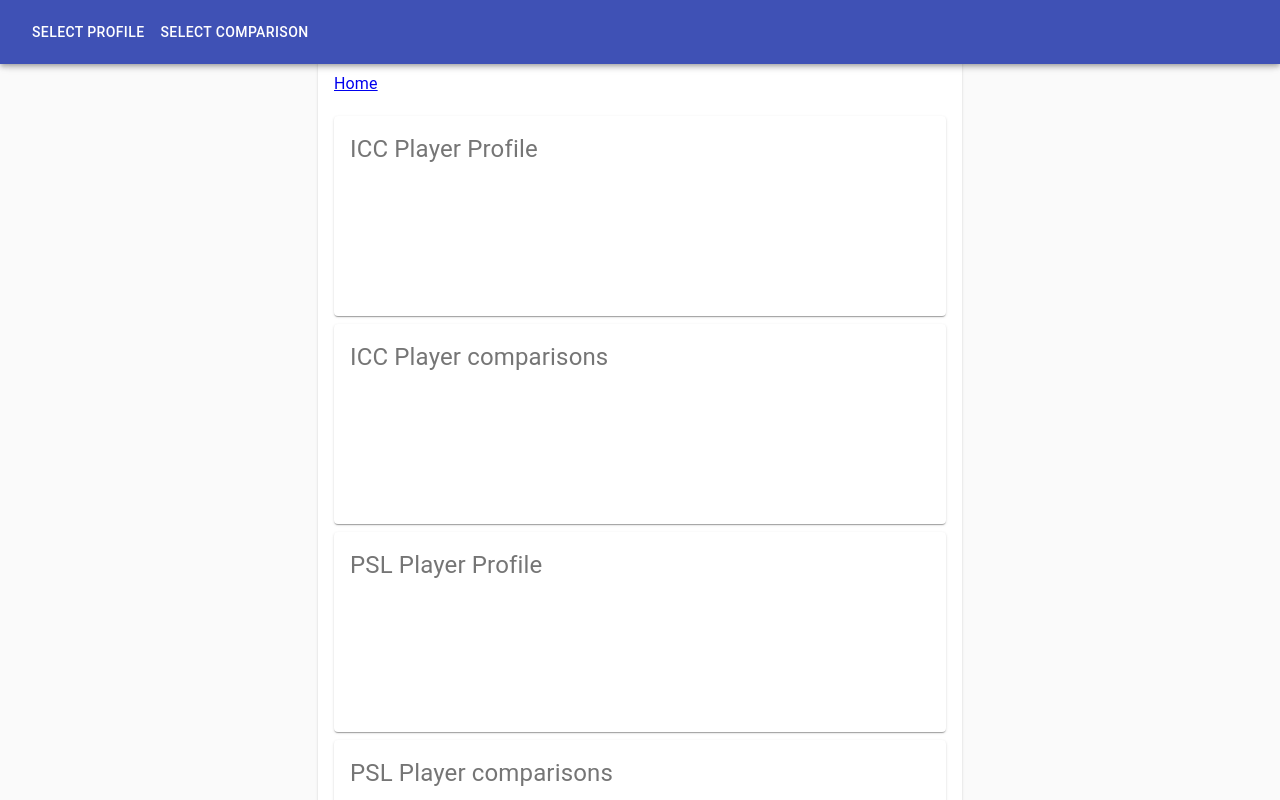
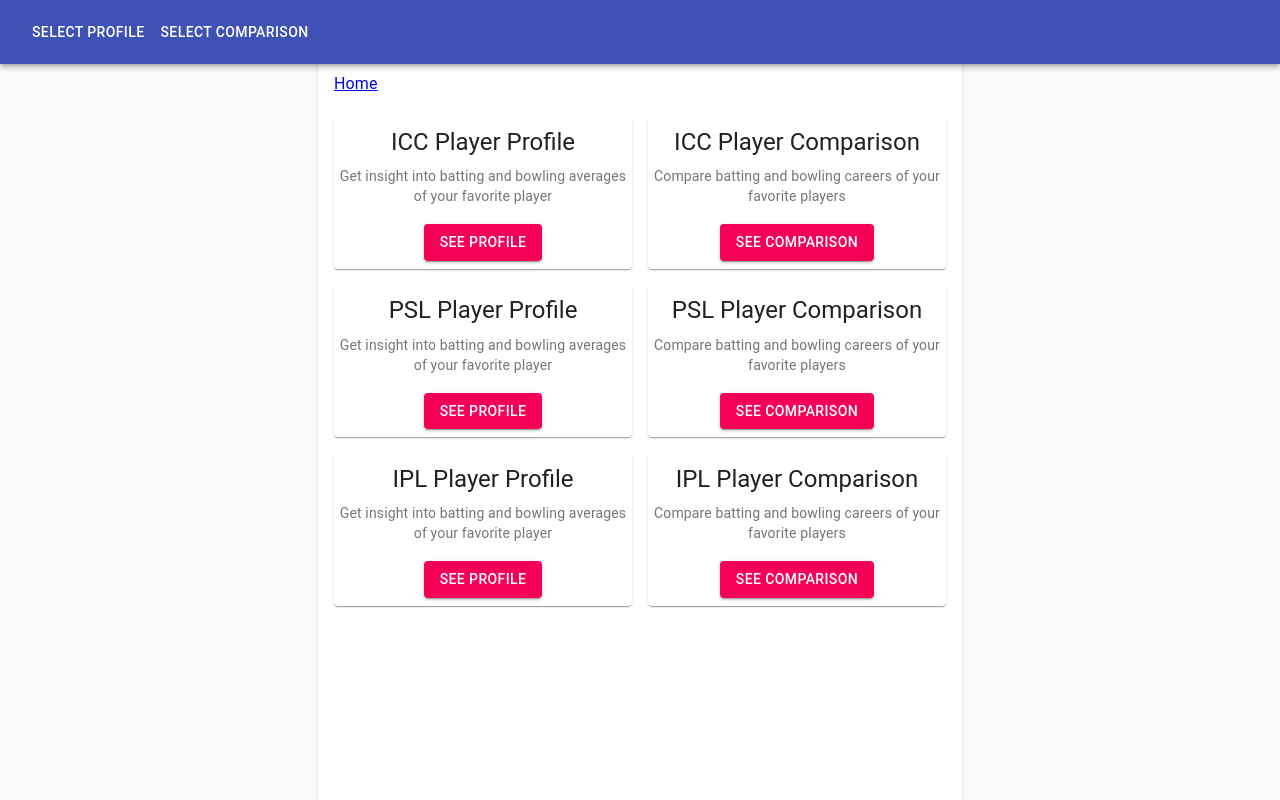
Before and after one commit to UsmanHaider15/cricareer-frontend, a React (Create React App) app: page / in a window 1280 px wide. Shown: the top 800 px of the page. Built offline with nearby package versions, Linux system fonts and the light colour scheme.

Commit message:
refactor

```diff
--- /dev/null
+++ b/src/Components/Common/HomeCard.jsx
@@ -0,0 +1,63 @@
+import React from "react";
+import Card from "@material-ui/core/Card";
+import CardActionArea from "@material-ui/core/CardActionArea";
+import CardContent from "@material-ui/core/CardContent";
+import Typography from "@material-ui/core/Typography";
+import Button from "@material-ui/core/Button";
+import CardActions from "@material-ui/core/CardActions";
+import { makeStyles } from "@material-ui/core/styles";
+
+const useStyles = makeStyles((theme) => ({
+  root: {
+    flexGrow: 1,
+    textAlign: "center",
+  },
+  cardActionArea: {
+    height: 100,
+  },
+  cardContent: {
+    padding: 0,
+  },
+  cardActions: {
+    display: "flex",
+    justifyContent: "center",
+  },
+  paper: {
+    padding: theme.spacing(2),
+    textAlign: "left",
+    fontSize: 24,
+    color: theme.palette.text.secondary,
+    height: 200,
+  },
+}));
+
+const HomeCard = ({ heading, paragraph, btnLabel }) => {
+  const classes = useStyles();
+
+  return (
+    <Card className={classes.root}>
+      <CardActionArea className={classes.cardActionArea}>
+        {/* <CardMedia
+            className={classes.media}
+            image="/static/images/cards/contemplative-reptile.jpg"
+            title="Contemplative Reptile"
+          /> */}
+        <CardContent className={classes.cardContent}>
+          <Typography gutterBottom variant="h5" component="h2">
+            {heading}
+          </Typography>
+          <Typography variant="body2" color="textSecondary" component="p">
+            {paragraph}
+          </Typography>
+        </CardContent>
+      </CardActionArea>
+      <CardActions className={classes.cardActions}>
+        <Button variant="contained" color="secondary">
+          {btnLabel}
+        </Button>
+      </CardActions>
+    </Card>
+  );
+};
+
+export default HomeCard;
--- a/src/Components/Home.jsx
+++ b/src/Components/Home.jsx
@@ -1,13 +1,24 @@
 import React from "react";
 import { makeStyles } from "@material-ui/core/styles";
-import Paper from "@material-ui/core/Paper";
 import Grid from "@material-ui/core/Grid";
 import { Link } from "react-router-dom";
 import Breadcrumb from "Components/Common/Breadcrumb";
+import HomeCard from "Components/Common/HomeCard";
 
 const useStyles = makeStyles((theme) => ({
   root: {
     flexGrow: 1,
+    textAlign: "center",
+  },
+  cardActionArea: {
+    height: 100,
+  },
+  cardContent: {
+    padding: 0,
+  },
+  cardActions: {
+    display: "flex",
+    justifyContent: "center",
   },
   paper: {
     padding: theme.spacing(2),
@@ -24,45 +35,72 @@
   return (
     <div className={classes.root}>
       <Breadcrumb />
-      <Grid container spacing={1}>
-        <Grid item xs={12}>
+      <Grid container spacing={2}>
+        <Grid item xs={12} sm={6}>
           <Link to="/profiles/icc_profile" style={{ textDecoration: "none" }}>
-            <Paper className={classes.paper}>ICC Player Profile</Paper>
+            <HomeCard
+              heading="ICC Player Profile"
+              paragraph="Get insight into batting and bowling averages of your
+                    favorite player"
+              btnLabel="See Profile"
+            />
           </Link>
         </Grid>
 
-        <Grid item xs={12}>
+        <Grid item xs={12} sm={6}>
           <Link
             to="/comparisons/icc_comparison"
             style={{ textDecoration: "none" }}
           >
-            <Paper className={classes.paper}>ICC Player comparisons</Paper>
+            <HomeCard
+              heading="ICC Player Comparison"
+              paragraph="Compare batting and bowling careers of your favorite players"
+              btnLabel="See Comparison"
+            />
           </Link>
         </Grid>
-        <Grid item xs={12}>
+        <Grid item xs={12} sm={6}>
           <Link to="/profiles/psl_profile" style={{ textDecoration: "none" }}>
-            <Paper className={classes.paper}>PSL Player Profile</Paper>
+            <HomeCard
+              heading="PSL Player Profile"
+              paragraph="Get insight into batting and bowling averages of your
+                    favorite player"
+              btnLabel="See Profile"
+            />
           </Link>
         </Grid>
-        <Grid item xs={12}>
+        <Grid item xs={12} sm={6}>
           <Link
             to="/comparisons/psl_comparison"
             style={{ textDecoration: "none" }}
           >
-            <Paper className={classes.paper}>PSL Player comparisons</Paper>
+            <HomeCard
+              heading="PSL Player Comparison"
+              paragraph="Compare batting and bowling careers of your favorite players"
+              btnLabel="See Comparison"
+            />
           </Link>
         </Grid>
-        <Grid item xs={12}>
+        <Grid item xs={12} sm={6}>
           <Link to="/profiles/ipl_profile" style={{ textDecoration: "none" }}>
-            <Paper className={classes.paper}>IPL Player Profile</Paper>
+            <HomeCard
+              heading="IPL Player Profile"
+              paragraph="Get insight into batting and bowling averages of your
+                    favorite player"
+              btnLabel="See Profile"
+            />
           </Link>
         </Grid>
-        <Grid item xs={12}>
+        <Grid item xs={12} sm={6}>
           <Link
             to="/comparisons/ipl_comparison"
             style={{ textDecoration: "none" }}
           >
-            <Paper className={classes.paper}>IPL Player comparisons</Paper>
+            <HomeCard
+              heading="IPL Player Comparison"
+              paragraph="Compare batting and bowling careers of your favorite players"
+              btnLabel="See Comparison"
+            />
           </Link>
         </Grid>
       </Grid>
```
Also changed, not shown: 1 other file (tests, documents, lock files or other folders).
